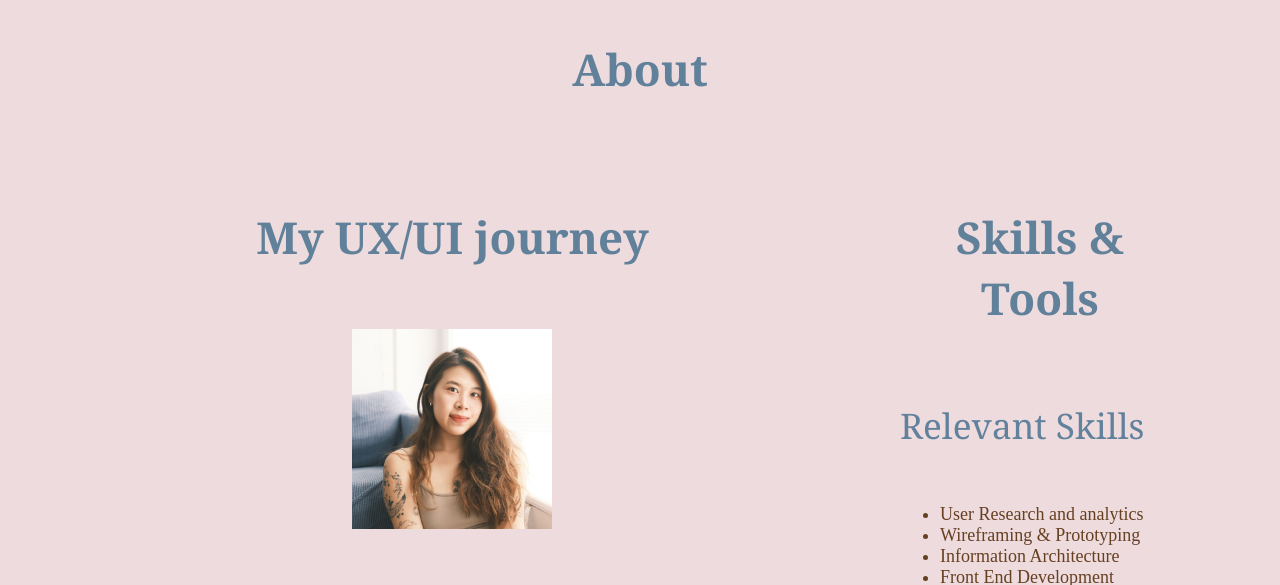
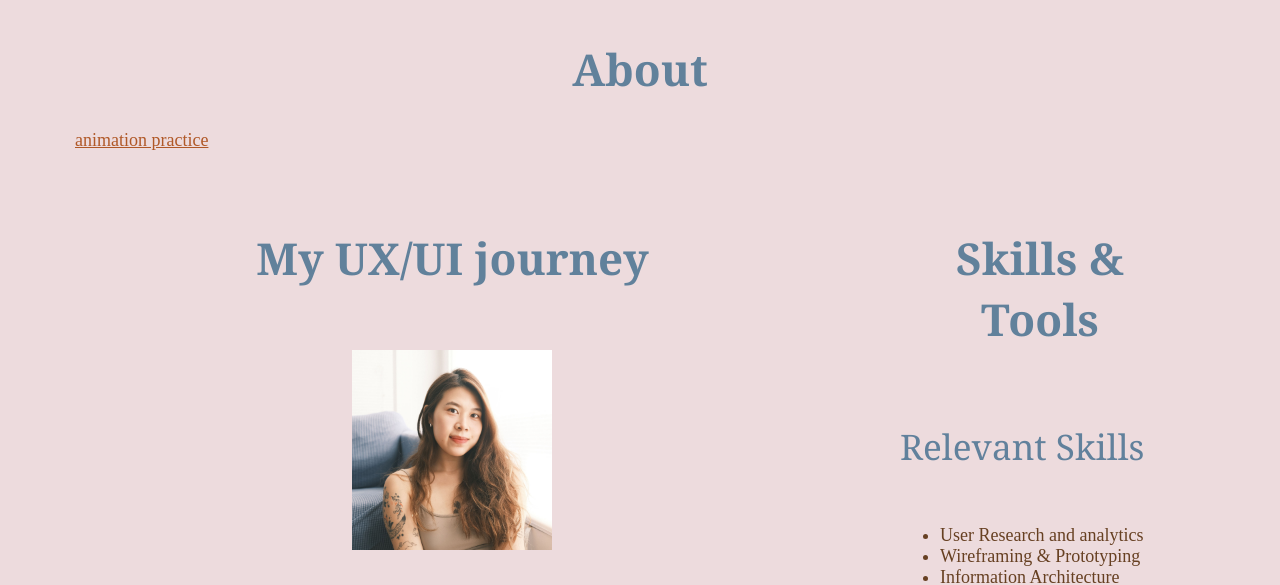
Before and after one commit to RiverBythesea/portfolio-site-river-, a plain HTML site: page about.html in a window 1280 px wide. Shown: the part 182-767 px from the top of the page. Drawn offline with nearby package versions, Linux system fonts and the light colour scheme.

Commit message:
added temporary page for animation practice

```diff
--- a/about.html
+++ b/about.html
@@ -41,6 +41,7 @@
         <div>
           <h1> About </h1>
         </div>
+        <div> <a href="practice.animation.html"> animation practice </a> </div>
         <div class="about row">
           <div class="introduction column col-6 col-7 col-8 col-9 col-10">
             <h2> My UX/UI journey </h2>
```
Also changed, not shown: practice.animation.html (+1 -1 lines), ._about.html, ._practice.animation.html.
